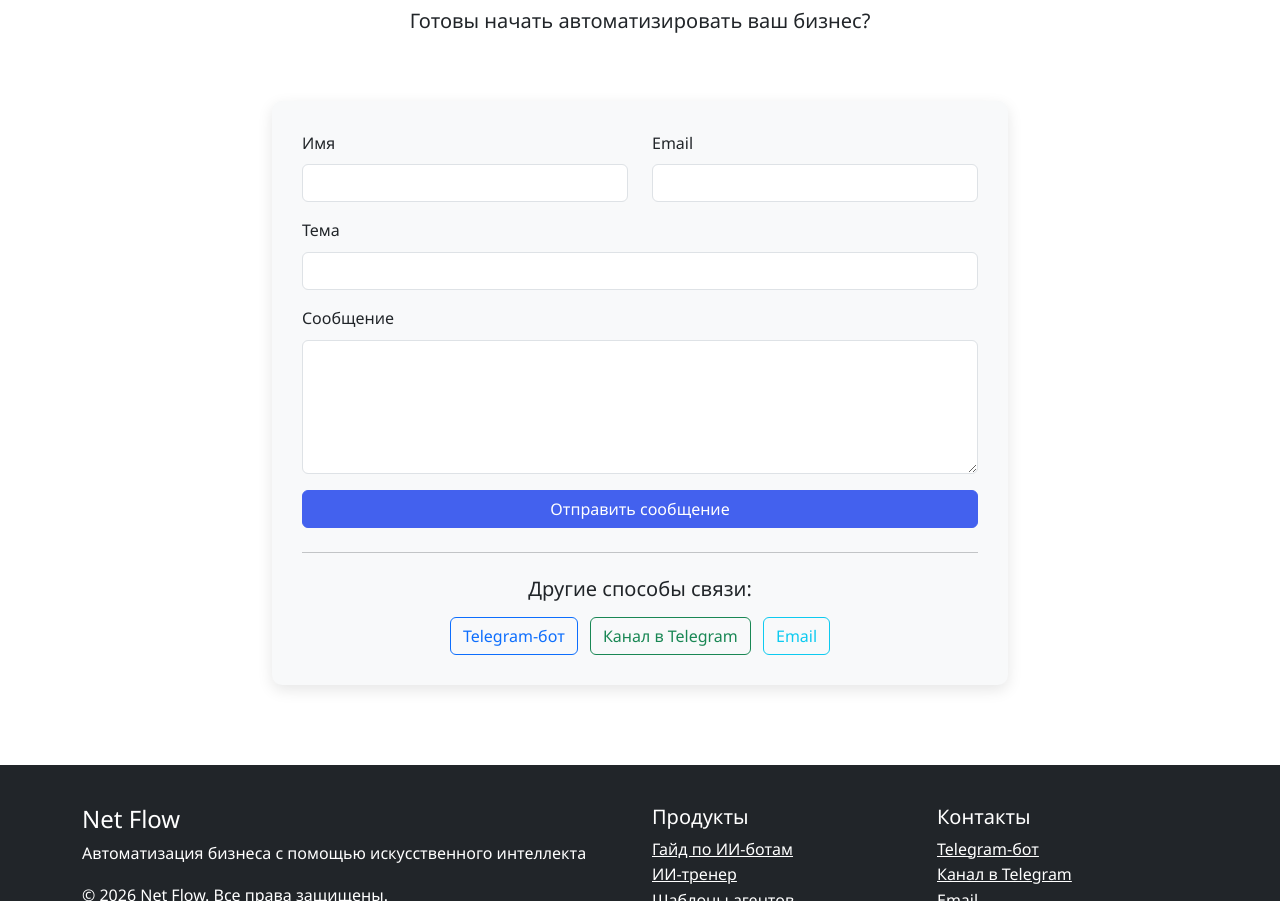
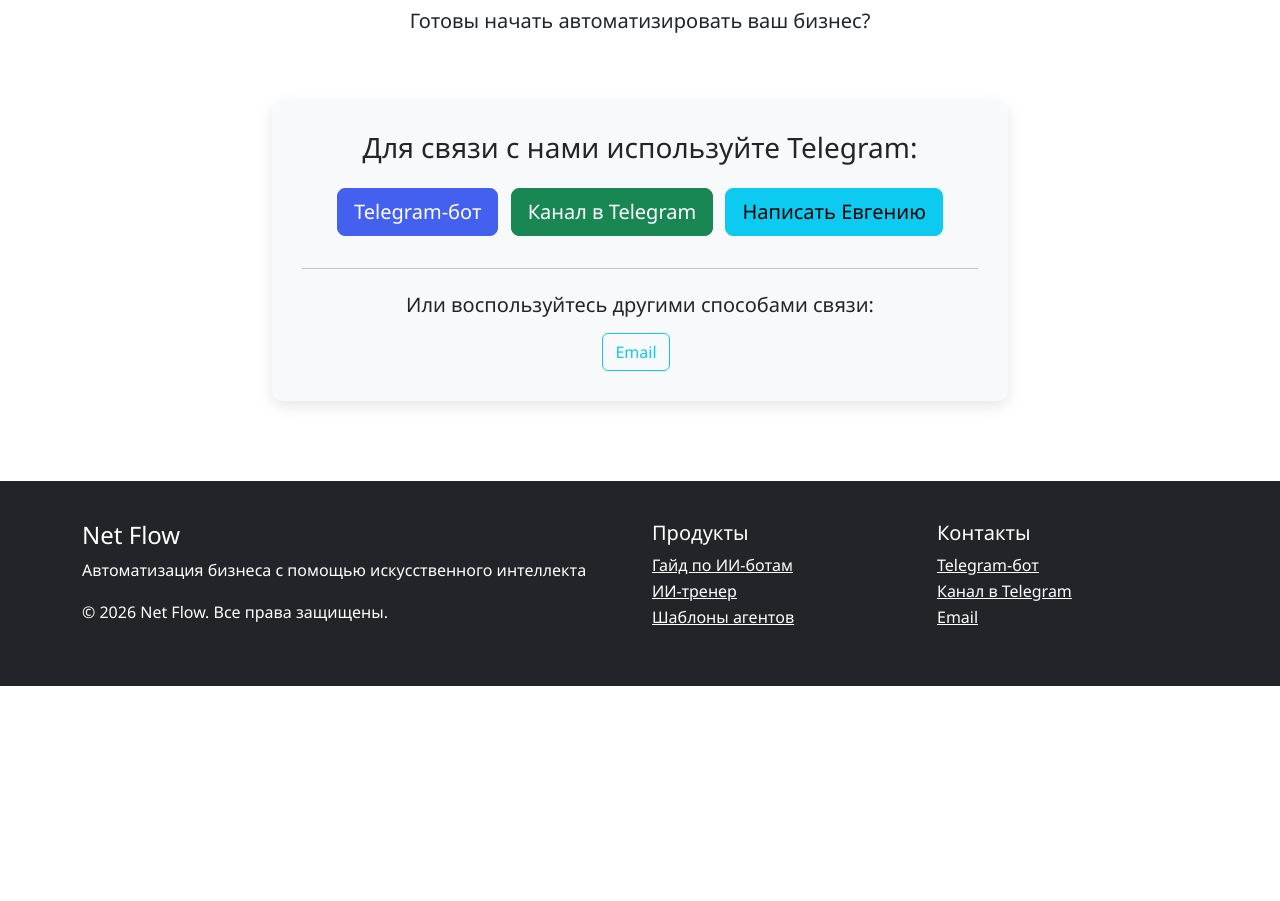
Before and after one commit to ceonetflow-hash/netflow4u.github.io, a plain HTML site: page index.html in a window 1280 px wide. Shown: the part 2389-3290 px from the top of the page. After the commit the page ends 3075 px from the top, so only its background shows below. Drawn offline with nearby package versions, Linux system fonts and the light colour scheme.

Commit message:
Remove contact form, keep only Telegram contact options

```diff
--- a/index.html
+++ b/index.html
@@ -232,37 +232,20 @@
 
             <div class="row justify-content-center">
                 <div class="col-lg-8">
-                    <div class="contact-form">
-                        <form id="contactForm">
-                            <div class="row">
-                                <div class="col-md-6 mb-3">
-                                    <label for="name" class="form-label">Имя</label>
-                                    <input type="text" class="form-control" id="name" required>
-                                </div>
-                                <div class="col-md-6 mb-3">
-                                    <label for="email" class="form-label">Email</label>
-                                    <input type="email" class="form-control" id="email" required>
-                                </div>
-                            </div>
-                            <div class="mb-3">
-                                <label for="subject" class="form-label">Тема</label>
-                                <input type="text" class="form-control" id="subject" required>
-                            </div>
-                            <div class="mb-3">
-                                <label for="message" class="form-label">Сообщение</label>
-                                <textarea class="form-control" id="message" rows="5" required></textarea>
-                            </div>
-                            <button type="submit" class="btn btn-primary w-100">Отправить сообщение</button>
-                        </form>
+                    <div class="contact-form text-center">
+                        <h3>Для связи с нами используйте Telegram:</h3>
+                        <div class="mt-4">
+                            <a href="https://t.me/netflow_bot" class="btn btn-primary btn-lg me-2 mb-2">Telegram-бот</a>
+                            <a href="https://t.me/ceonetflow" class="btn btn-success btn-lg me-2 mb-2">Канал в Telegram</a>
+                            <a href="https://t.me/John_But" class="btn btn-info btn-lg mb-2">Написать Евгению</a>
+                        </div>
 
                         <hr class="my-4">
 
                         <div class="text-center">
-                            <h5>Другие способы связи:</h5>
+                            <h5>Или воспользуйтесь другими способами связи:</h5>
                             <div class="mt-3">
-                                <a href="https://t.me/netflow_bot" class="btn btn-outline-primary me-2">Telegram-бот</a>
-                                <a href="https://t.me/ceonetflow" class="btn btn-outline-success me-2">Канал в Telegram</a>
-                                <a href="mailto:ceonetflow@gmail.com" class="btn btn-outline-info">Email</a>
+                                <a href="mailto:ceonetflow@gmail.com" class="btn btn-outline-info me-2">Email</a>
                             </div>
                         </div>
                     </div>
```
